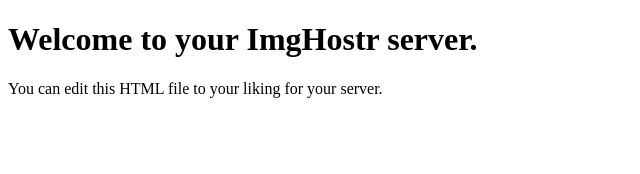
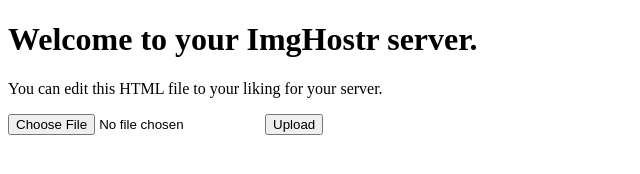
Before and after one commit to n0rmancodes/imghostr, a website: page html/index.html in a window 1280 px wide. Shown: the whole page, without its empty margins (0-640 px from the left). Drawn offline with Linux system fonts and the light colour scheme.

Commit message:
added uploader

```diff
--- a/html/index.html
+++ b/html/index.html
@@ -6,5 +6,26 @@
     <body>
         <h1>Welcome to your ImgHostr server.</h1>
         <p>You can edit this HTML file to your liking for your server.</p>
+        <div id="uploader" style="display:none;">
+            <input id="file" type="file" accept=".png">
+            <button onclick="upload()">Upload</button>
+            <p id="prog"></p>
+        </div>
+        <script>
+            document.getElementById("uploader").style.display = "block";
+            function upload() {
+                var xhr = new XMLHttpRequest();
+                var d = new FormData();
+                d.append("file", document.getElementById("file").files[0]);
+                xhr.open("POST", "/upload");
+                document.getElementById("prog").innerHTML = "Uploading...";
+                xhr.send(d);
+                xhr.onload = function () {
+                    var json = JSON.parse(xhr.responseText);
+                    console.log(json.file)
+                    document.getElementById("prog").innerHTML = "<a href='" + json.file.toString() + "'>File</a>";
+                }
+            }
+        </script>
     </body>
 </html>
```
Also changed, not shown: index.js (+9 -0 lines).
